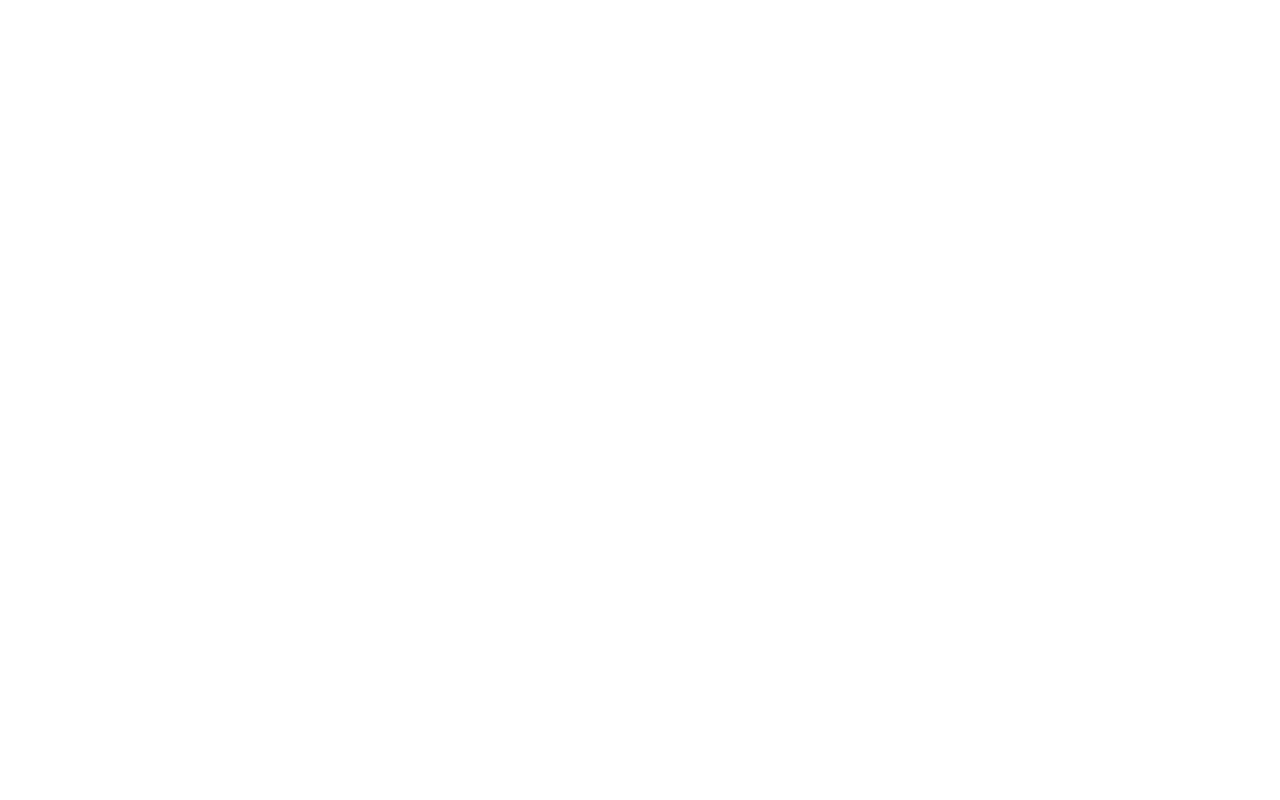
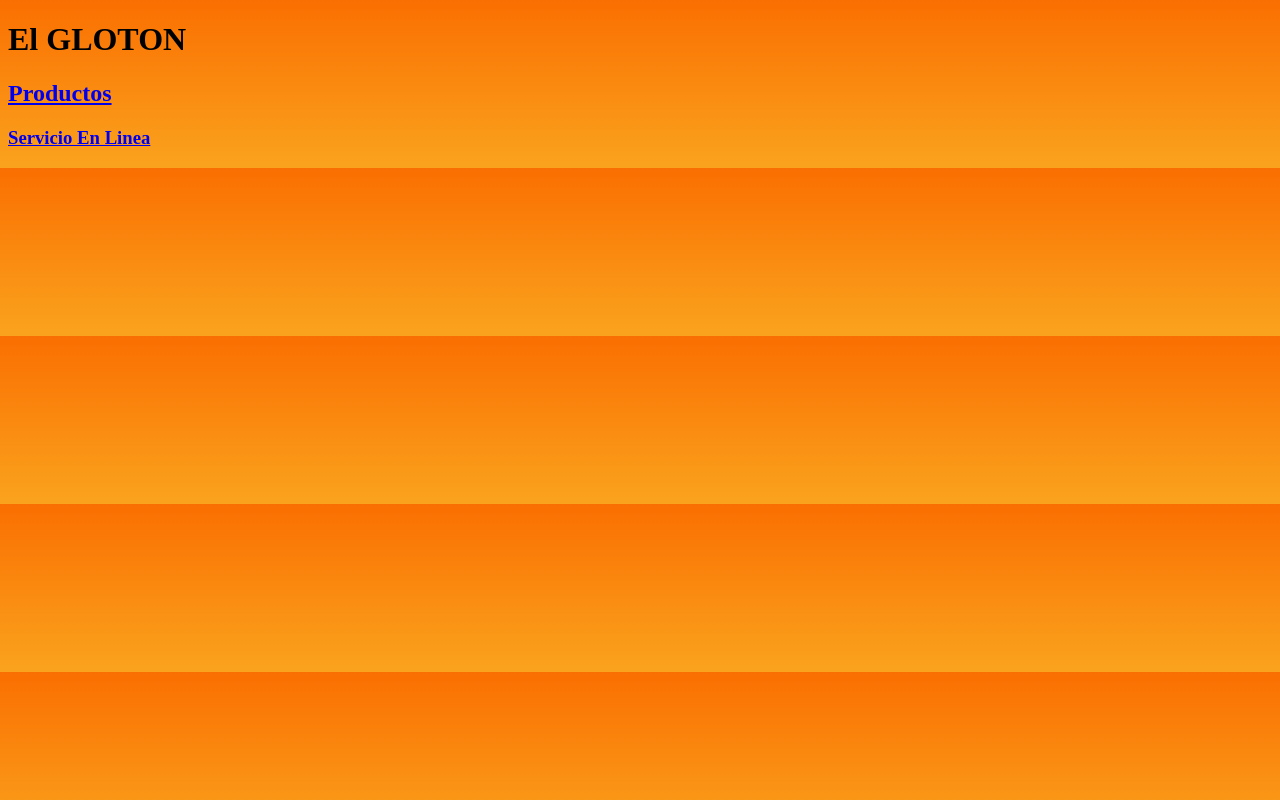
Before and after one commit to SaulPlay112/Empresa-v1, a plain HTML site: page index.html in a window 1280 px wide. Drawn offline with Linux system fonts and the light colour scheme.

Commit message:
se agregaron htmls

```diff
--- a/index.html
+++ b/index.html
@@ -2,10 +2,20 @@
 <html lang="en">
 <head>
     <meta charset="UTF-8">
+    <link rel="stylesheet" href="style.css">
     <meta name="viewport" content="width=device-width, initial-scale=1.0">
-    <title>Document</title>
+    <title>Inicio</title>
 </head>
 <body>
+    <h1 class="Titulo">El GLOTON</h1>
+    <div class="Apartados">
+        <a href="html/Menu.html">
+            <h2>Productos</h2>
+        </a>
+        <a href="html/ServicioLinea.html">
+            <h3>Servicio En Linea</h3>
+        </a>
+    </div>
 
 </body>
 </html>
--- a/style.css
+++ b/style.css
@@ -0,0 +1,4 @@
+body{
+   background: linear-gradient(180deg,#FA6F01,#FAA31E);
+   background-size: cover;
+}
```
Also changed, not shown: html/Menu.html (added, +12 -0 lines), html/ServicioLinea.html (added).
